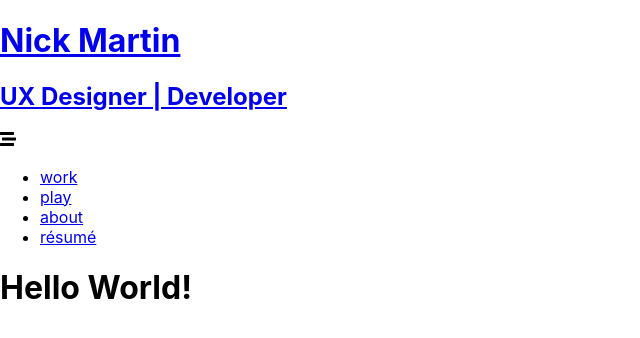
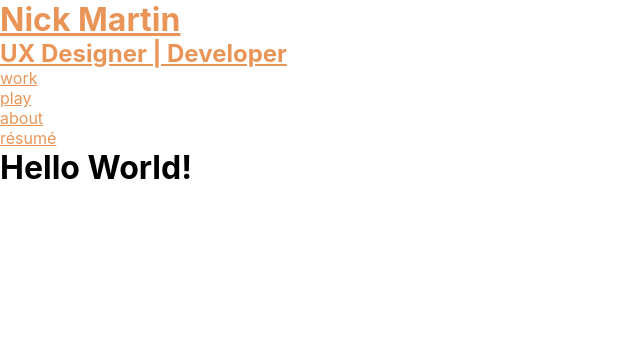
Before and after one commit to n-r-martin/ux-dev-portfolio, a React (Create React App) app: page / in a window 1280 px wide. Shown: the top 338 px of the page, without its empty margins (0-640 px from the left). Built offline with nearby package versions, Linux system fonts and the light colour scheme.

Commit message:
scss working!

```diff
--- a/package.json
+++ b/package.json
@@ -10,6 +10,7 @@
     "react-dom": "^18.1.0",
     "react-icons": "^4.3.1",
     "react-scripts": "^5.0.1",
+    "sass": "^1.51.0",
     "web-vitals": "^2.1.4"
   },
   "scripts": {
--- a/src/components/Header.js
+++ b/src/components/Header.js
@@ -1,25 +1,28 @@
 import React from 'react';
-import { FaStream } from 'react-icons/fa';
+// import { FaStream } from 'react-icons/fa';
+import '../styles/Header.scss';
 
 function Header({ currentPage, handlePageChange }) {
     return (
-        <header>
+        <header className="header">
             <div className="header-content-container">
             <div id="name-description-container">
-                <a href="index.html">
+                <a href="#home"
+                   onClick={() => handlePageChange('Home')}>
                 <h1>Nick Martin</h1>
                 <h2>UX Designer | Developer</h2>
                 </a>
             </div>
 
-            <FaStream />
+            {/* <FaStream /> */}
 
             {/* Desktop Menu - visible at larger widths */}
             <nav id="desktop-nav" className="global-nav-styles">
                 <ul>
                 <li><a href="index.html#work-anchor-point">work</a></li>
                 <li><a href="under-construction.html">play</a></li>
-                <li><a href="about.html">about</a></li>
+                <li><a href="#about"
+                       onClick={() => handlePageChange('About')}>about</a></li>
                 <li><a href="assets/nicholasMartin-resume.pdf" target="_blank">r&eacute;sum&eacute;</a></li>
                 </ul>
             </nav>
--- a/src/components/PortfolioContainer.js
+++ b/src/components/PortfolioContainer.js
@@ -1,7 +1,7 @@
 import React, { useState } from 'react';
 import Header from './Header';
 import Home from './pages/Home';
-// import About from './pages/About';
+import About from './pages/About';
 // import Blog from './pages/Blog';
 // import Contact from './pages/Contact';
 
@@ -13,20 +13,20 @@ export default function PortfolioContainer() {
     if (currentPage === 'Home') {
       return <Home />;
     }
-    // if (currentPage === 'About') {
-    //   return <About />;
-    // }
+    if (currentPage === 'About') {
+      return <About />;
+    }
     // if (currentPage === 'Blog') {
     //   return <Blog />;
     // }
     // return <Contact />;
   };
 
-//   const handlePageChange = (page) => setCurrentPage(page);
+  const handlePageChange = (page) => setCurrentPage(page);
 
   return (
     <div>
-    <Header />
+    <Header handlePageChange={handlePageChange} />
     {renderPage()}
     </div>
   );
--- /dev/null
+++ b/src/components/pages/About.js
@@ -0,0 +1,10 @@
+import React from 'react';
+
+
+function About() {
+  return (
+  <h1>About Page!</h1>
+  );
+}
+
+export default About;
--- a/src/index.css
+++ b/src/index.css
@@ -1,3 +1,31 @@
+/* apply a natural box layout model to all elements, but allowing components to change */
+html, * {
+  box-sizing: border-box;
+  scroll-behavior: smooth;
+}
+
+*, *:before, *:after {
+  box-sizing: inherit;
+  margin: 0;
+  padding: 0;
+}
+
+/* Fixing Position applied via JS */
+.fixed-position {
+  position: fixed;
+}
+
+/* Clearfix Classes - Keeps floated items in container, which makes styling easier */
+.clearfix:before,
+.clearfix:after {
+    content: "";
+    display: table;
+}
+
+.clearfix:after {
+    clear: both;
+}
+
 body {
   margin: 0;
   font-family: -apple-system, BlinkMacSystemFont, 'Segoe UI', 'Roboto', 'Oxygen',
--- /dev/null
+++ b/src/styles/Header.scss
@@ -0,0 +1,9 @@
+@import "./scss/variables.scss";
+
+.header * {
+  color: $black;
+
+  @include tablet {
+    color: $accent-color;
+  }
+}
--- /dev/null
+++ b/src/styles/scss/variables.scss
@@ -0,0 +1,58 @@
+// Light mode colors
+$white: #FFFFFE;
+$off-white: #F5EEDF;
+$black: #222;
+$accent-color: #E99557;
+$grey: #5a5855;
+$soft-black: #292929;
+
+
+// Accent Gradients
+$gradient-angle-left-right: 135deg;
+$gradient-angle-top-down: 180deg;
+$gradient-angle-top-down-adjusted: 147.5deg;
+$gradient-red: #F25042;
+$gradient-fuschia: #B41CAE;
+
+
+//Box Shadows
+$full-width-shadow-subtle: 0px 1px 3.3px rgba(0, 0, 0, 0.05), 0px 8px 16px rgba(0, 0, 0, 0.1);
+$long-shadow: -10px 10px 0px rgba(0, 0, 0, 1);
+$raised-shadow: -18px 18px 0px $black;
+$short-shadow: -4px 4px 4px rgba(0, 0, 0, 0.4);
+
+
+// Fonts
+$sans-serif: 'Helvetica Neue' , Helvetica , Arial , 'Lucida Grande' , sans-serif;
+$serif-one: 'Frank Ruhl Libre', serif;
+$serif-two: 'Maitree', serif;
+
+//Variables for when header is slid down or up
+//These values must be the same number in + / - values
+$headerHeight: 5rem;
+$headerHide: -5rem;
+
+// Media Queries
+$fontAdjustWidth: "screen and (min-width: 445px)";
+$tabletWidth: "screen and (min-width: 768px)";
+$desktopWidth: "screen and (min-width: 960px)";
+
+
+// Mixins
+@mixin fontAdjust {
+    @media #{$fontAdjustWidth} {
+      @content;
+    }
+  }
+
+@mixin tablet {
+  @media #{$tabletWidth} {
+    @content;
+  }
+}
+
+@mixin desktop {
+  @media #{$desktopWidth} {
+    @content;
+  }
+}
```
Also changed, not shown: 1 other file (tests, documents, lock files or other folders).
